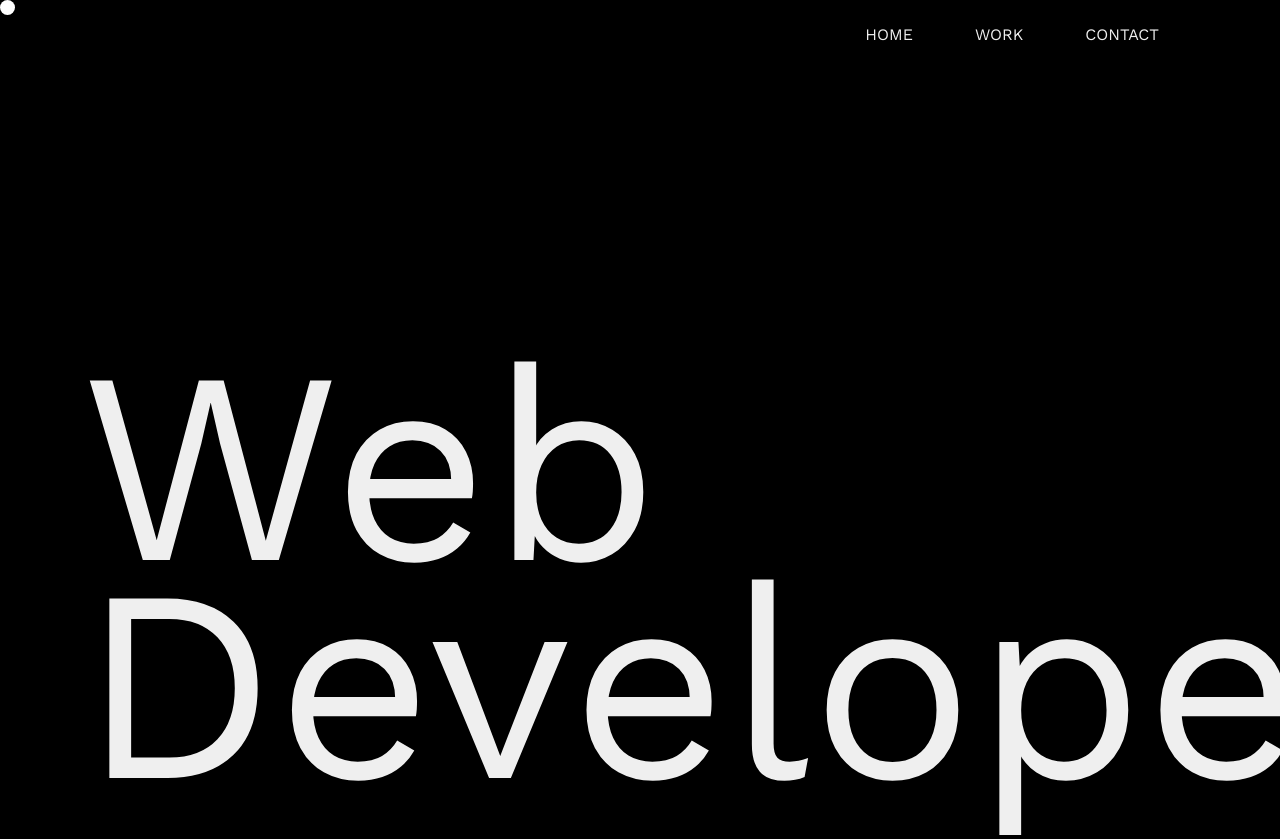
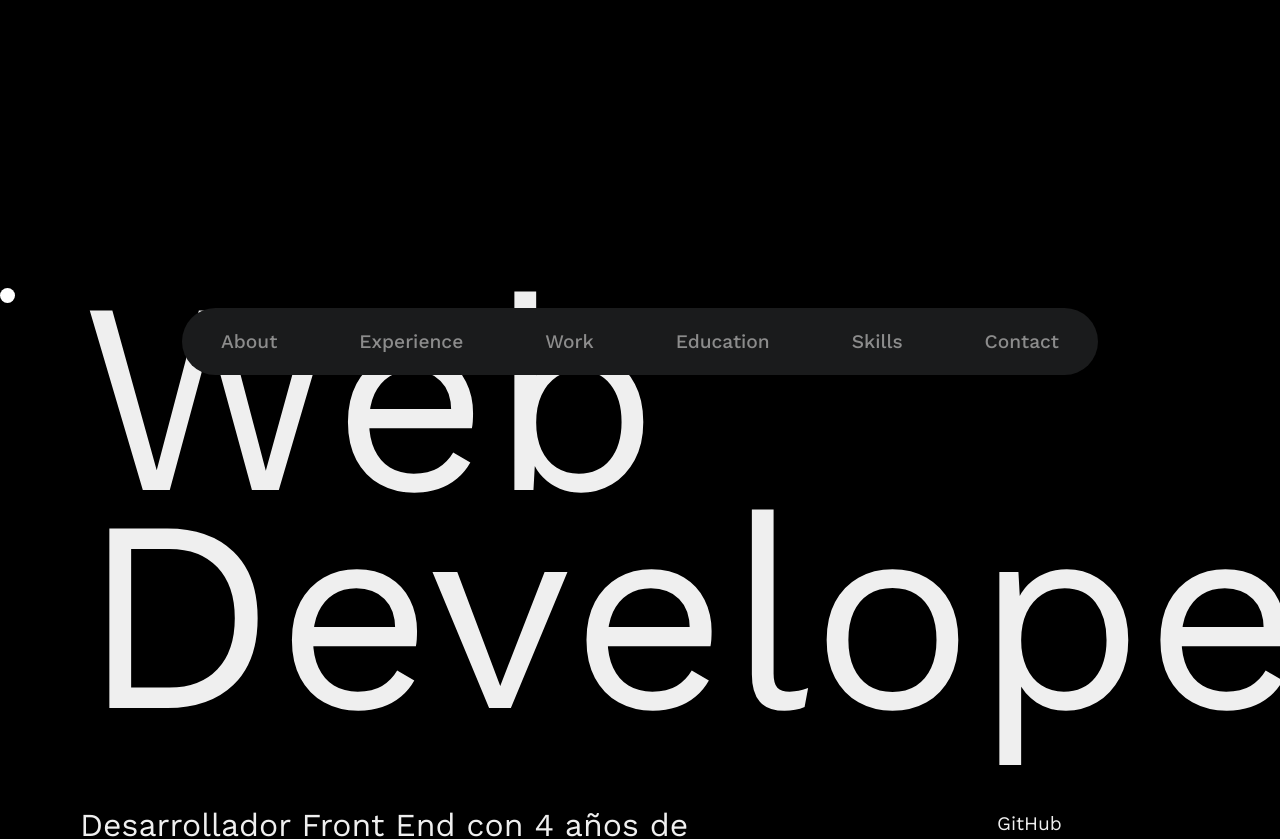
Before and after one commit to dalfonso75/portfolio, a Next.js app: page / in a window 1280 px wide. Shown: the top 839 px of the page. Built offline with nearby package versions, Linux system fonts and the light colour scheme.

Commit message:
add menu with framer motion

```diff
--- a/components/Header/Header.module.css
+++ b/components/Header/Header.module.css
@@ -1,33 +1,50 @@
 .c_header {
-  width: 100%;
-  padding: 0 20px;
-  display: flex;
-  align-items: center;
-  justify-content: space-between;
+  margin: 0 auto;
+  position: fixed;
+  top: 20px;
+  left: 0;
+  right: 0;
+  bottom: 0;
+  width: fit-content;
+  height: fit-content;
+  padding: 8px;
+  background-color: #1a1b1c;
+  z-index: 2;
+  border-radius: 40px;
+  -webkit-border-radius: 40px;
+  -moz-border-radius: 40px;
+  -ms-border-radius: 40px;
+  -o-border-radius: 40px;
 }
 .header__links {
   display: flex;
   column-gap: 20px;
 }
 .header__link {
-  padding: 10px 20px;
-  background-color: transparent;
-  font-size: 1em;
-  text-transform: uppercase;
+  position: relative;
+  padding: 15px 30px;
+  font-size: 1.2em;
   list-style: none;
+  font-weight: 500;
   border: 1px solid transparent;
-  border-radius: 20px;
-  -webkit-border-radius: 20px;
-  -moz-border-radius: 20px;
-  -ms-border-radius: 20px;
-  -o-border-radius: 20px;
+  border-radius: 40px;
+  -webkit-border-radius: 40px;
+  -moz-border-radius: 40px;
+  -ms-border-radius: 40px;
+  -o-border-radius: 40px;
   cursor: pointer;
-  transition: background-color 0.5s ease;
-  -webkit-transition: background-color 0.5s ease;
-  -moz-transition: background-color 0.5s ease;
-  -ms-transition: background-color 0.5s ease;
-  -o-transition: background-color 0.5s ease;
 }
-.header__link:hover {
-  background-color: var(--background-color-hover-link);
+
+.header__underline {
+  position: absolute;
+  inset: 0;
+  width: 100%;
+  height: 100%;
+  background-color: #efefef17;
+  border-radius: 40px;
+  z-index: -1;
+  -webkit-border-radius: 40px;
+  -moz-border-radius: 40px;
+  -ms-border-radius: 40px;
+  -o-border-radius: 40px;
 }
--- a/components/Header/index.jsx
+++ b/components/Header/index.jsx
@@ -1,15 +1,53 @@
-import React from "react";
-import Image from "next/image";
+import React, { useState } from "react";
+import { motion } from "framer-motion";
 import styles from "./Header.module.css";
 
+const menuItems = [
+  "About",
+  "Experience",
+  "Work",
+  "Education",
+  "Skills",
+  "Contact",
+];
+
 const Header = () => {
+  const [selectedMenuItem, setSelectedMenuItem] = useState(null);
+
   return (
     <nav className={styles.c_header}>
-      <Image src="/next.svg" width={120} height={70} />
       <ul className={styles.header__links}>
-        <li className={styles.header__link}>Home</li>
-        <li className={styles.header__link}>Work</li>
-        <li className={styles.header__link}>Contact</li>
+        {menuItems.map((item) => (
+          <li
+            key={item}
+            className={styles.header__link}
+            onMouseEnter={() => setSelectedMenuItem(item)}
+          >
+            {item === selectedMenuItem && (
+              <motion.div
+                className={styles.header__underline}
+                layoutId="underline"
+                transition={{
+                  type: "spring",
+                  bounce: 0.1,
+                  duration: 0.5,
+                }}
+              />
+            )}
+            <motion.span
+              animate={{
+                color: item === selectedMenuItem ? "#fff" : "#8c8c8c",
+              }}
+              transition={{
+                duration: 0.35,
+                ease: [0.34, 0.31, 0.23, 0.96],
+                delay: 0.1,
+              }}
+            >
+              {item}
+            </motion.span>
+          </li>
+        ))}
       </ul>
     </nav>
   );
--- a/package.json
+++ b/package.json
@@ -12,7 +12,6 @@
     "eslint": "8.37.0",
     "eslint-config-next": "13.2.4",
     "framer-motion": "10.12.4",
-    "locomotive-scroll": "^4.1.4",
     "next": "13.2.4",
     "react": "18.2.0",
     "react-dom": "18.2.0"
```
Also changed, not shown: 1 other file (tests, documents, lock files or other folders).
